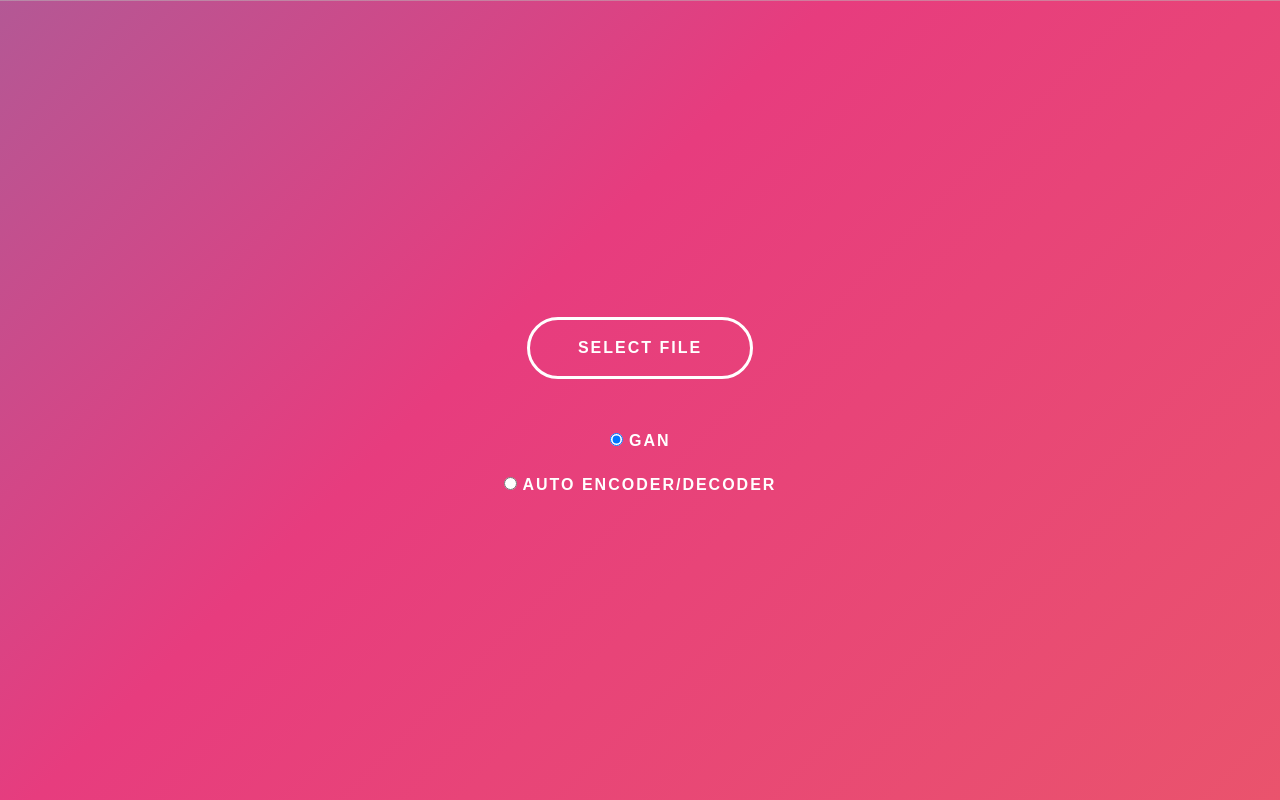
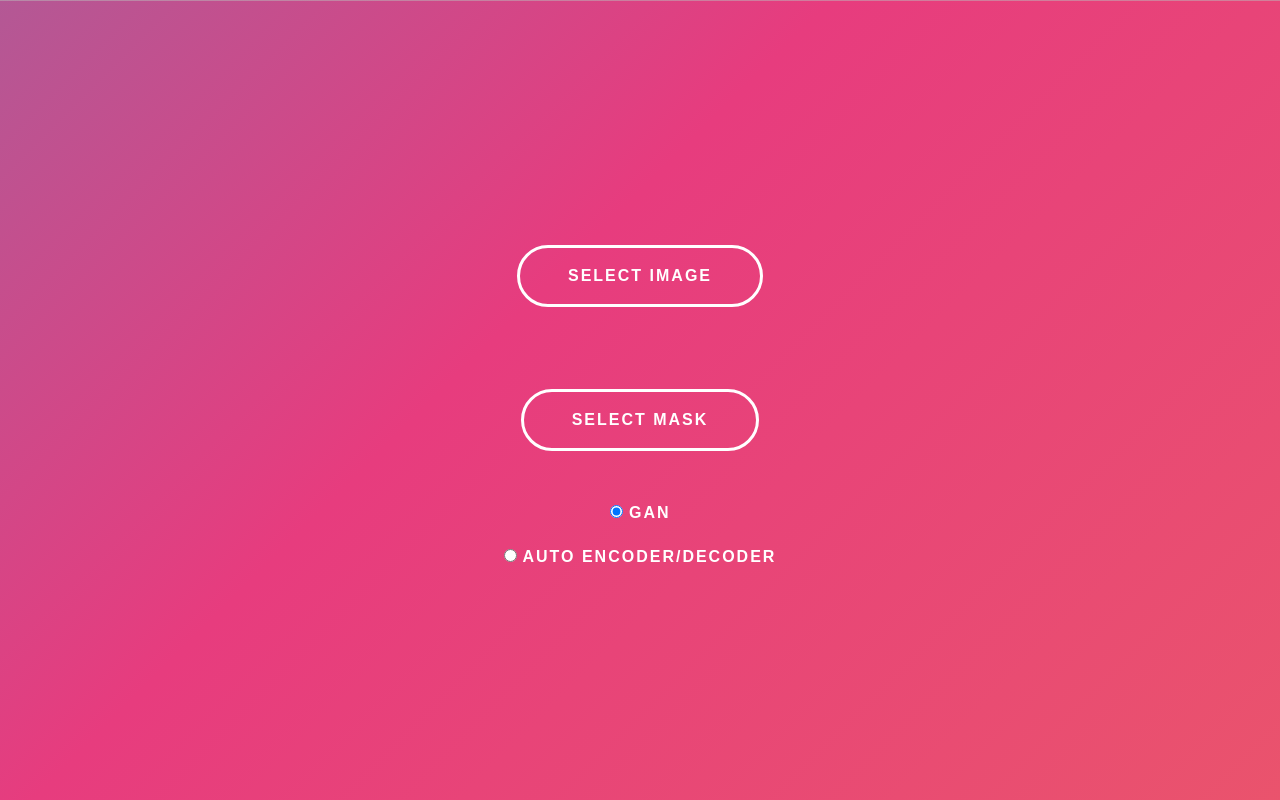
Before and after one commit to LeadingIndiaAI/Image-Inpainting, a Flask app: page /upload in a window 1280 px wide. Shown: the part 56-856 px from the top of the page. Run offline with Flask 2, Linux system fonts and the light colour scheme; some libraries are stand-ins or nearby versions.

Commit message:
Almost Done, added the view output page
Made a lot of CSS edits

```diff
--- a/app/static/css/style.css
+++ b/app/static/css/style.css
@@ -30,8 +30,11 @@ form {
   margin-bottom: 500px;
 } */
 
+.display-4 {
+  color: white;
+}
 
-#selector {
+#selector, #selector2 {
   margin-bottom: 50px;
 }
 
@@ -77,7 +80,7 @@ label:hover {
   transform: scale(1.1);
 }
 
-#selector {
+#selector, #selector2 {
   margin-top: 2rem;
   padding: 16px 48px;
   /* border: 3px solid #ffc872; */
--- a/app/static/js/run.js
+++ b/app/static/js/run.js
@@ -1,6 +1,9 @@
 function isFileImage(file) {
   return file && file['type'].split('/')[0] === 'image';
 }
+
+var check1 = false;
+var check2 = false;
 
 var loader = function(e) {
   let file = e.target.files;
@@ -25,11 +28,19 @@ var loader = function(e) {
     // output.innerHTML = show;
     output.classList.add("active");
 
+    check1 = true;
+    unhide();
     // document.getElementsByName("submit").hidden = false;
-    document.getElementById("submitBtn").hidden = false;
+    // document.getElementById("submitBtn").hidden = false;
   }
   else {
     alert('Please select an image.')
+    output.classList.remove("image");
+    output.classList.remove("active");
+    output.innerHTML = "Select Image";
+    // output.insertBefore(null, null);
+    check1 = false;
+    unhide();
   }
 };
 
@@ -37,6 +48,63 @@ var loader = function(e) {
 
 let fileInput = document.getElementById("file");
 fileInput.addEventListener("change",loader);
+
+
+
+var loader2 = function(e) {
+  let file2 = e.target.files;
+  let output2 = document.getElementById("selector2");
+  //console.log(file[0].type);
+  //console.log(file[0].type.split('/')[0]);
+  if (file2[0].type.split('/')[0] === 'image') {
+    //let show2 = "<span> Selected File : </span>" + file2[0].name;
+
+    let reader2 = new FileReader();
+    reader2.addEventListener("load", function(e) {
+      let data2 = e.target.result;
+      let image2 = document.createElement("img");
+      image2.src = data2;
+
+      output2.innerHTML = "";
+      output2.insertBefore(image2, null);
+      output2.classList.add("image");
+    });
+
+    reader2.readAsDataURL(file2[0]);
+    // output.innerHTML = show;
+    output2.classList.add("active");
+
+    // document.getElementsByName("submit").hidden = false;
+    // document.getElementById("submitBtn").hidden = false;
+    check2 = true;
+    unhide();
+  }
+  else {
+    alert('Please select an image.')
+    output2.classList.remove("image");
+    output2.classList.remove("active");
+    output2.innerHTML = "Select Mask";
+    // output2.insertBefore(null, null);
+    check2 = false;
+    unhide();
+  }
+};
+
+let fileInput2 = document.getElementById("mask");
+fileInput2.addEventListener("change",loader2);
+
+function unhide() {
+  if (check1 === true && check2 === true) {
+    document.getElementById("submitBtn").hidden = false;
+    console.log('TRUE');
+    // document.getElementById("submitBtn").style.visibility = 'visible';
+  }
+  else {
+    console.log('FALSE');
+    document.getElementById("submitBtn").hidden = true;
+    // document.getElementById("submitBtn").style.visibility = 'hidden';
+  }
+}
 
 $('#submitBtn').click(function() {
   // $("body").css("cursor", "wait");
--- a/app/templates/public/index.html
+++ b/app/templates/public/index.html
@@ -7,7 +7,7 @@ Image Inpainting
 {% block content %}
 <div class="container">
     <div id="headerz">
-        <h1 class="display-2 mt-5">Image Inpainting</h1>
+        <h1 class="display-2 mt-5 inline-block">Image Inpainting</h1>
         <a href="/upload"><button type="button" class="btn btn-outline-secondary float-right d-inline-block" id="gobtn">Go To
             App</button></a>
     </div>
--- a/app/templates/public/upload_image.html
+++ b/app/templates/public/upload_image.html
@@ -12,18 +12,27 @@ Upload Image
 <div class="container" id="uploadImgDiv">
     <!-- removed action below -->
     <form method="post" enctype="multipart/form-data">
+
+
         <input type="file" name="image" id="file" hidden />
-        <label for="file" id="selector">Select File</label>
+        <label for="file" id="selector">Select Image</label>
+
+
+        <input type="file" name="image" id="mask" hidden />
+        <label for="mask" id="selector2">Select Mask</label>
+
+
+
 
         <!-- <input type="submit" value="Upload Image" name="submit" > -->
         <!-- <input type="submit" name="submit" hidden/> -->
 
         <label class="radio inline" for="gan">
-            <input type="radio" id="gan" name="options" value="zero" checked>   GAN
+            <input type="radio" id="gan" name="options" value="zero" checked> GAN
         </label>
 
         <label class="radio inline" for="autoed">
-            <input type="radio" id="autoed" name="options" value="one">   Auto Encoder/Decoder
+            <input type="radio" id="autoed" name="options" value="one"> Auto Encoder/Decoder
         </label>
 
         <button type="submit" name="submit" id="submitBtn" hidden>Upload Image</button>
--- a/app/views.py
+++ b/app/views.py
@@ -8,7 +8,7 @@ import time
 
 # Create two constant. They direct to the app root folder and uploads folder
 APP_ROOT = os.path.dirname(os.path.abspath(__file__)) #to get the current working directory
-UPLOAD_FOLDER = os.path.join(APP_ROOT, 'uploads')
+UPLOAD_FOLDER = os.path.join(APP_ROOT, 'static/uploads')
 
 app.config['IMAGE_UPLOADS'] = UPLOAD_FOLDER
 
@@ -24,12 +24,31 @@ def index():
 
         if request.files:
 
-            image = request.files['image']
+            # if os.path.exists(UPLOAD_FOLDER+'/img/input.png'):
+            #     os.remove(UPLOAD_FOLDER+'/img/input.png')
+            # if os.path.exists(UPLOAD_FOLDER+'/mask/input_mask.png'):
+            #     os.remove(UPLOAD_FOLDER+'/mask/input_mask.png')
+
+            # image = request.files['image']
+            image = request.files.getlist('image')
 
             # print(image)
-            image.save(os.path.join(app.config['IMAGE_UPLOADS'], image.filename))
+            # print(image.filename)
+            zfilename = image[0].filename
+            zfilename_mask = image[1].filename
 
-            print('Image uploaded')
+            # print(image[0].filename)
+            # print(image[1].filename)
+            print()
+            print(zfilename_mask)
+            print()
+            # for single file
+            # image.save(os.path.join(app.config['IMAGE_UPLOADS'], image.filename))
+
+            image[0].save(os.path.join(app.config['IMAGE_UPLOADS'], 'img', zfilename))
+            image[1].save(os.path.join(app.config['IMAGE_UPLOADS'], 'mask', zfilename_mask))
+
+            #print('Image uploaded')
 
             option = request.form['options']
             print(option)
@@ -37,12 +56,18 @@ def index():
             #import script here for the GAN Module, do the processing and save it in a folder app/processed
             ##with the same filename + '_output'
             ##provide the image source to the next render_template where the image will be displayed
-            time.sleep(5)   #simulate processing
+            # time.sleep(5)   #simulate processing
             # return redirect('/view_output')
+            input_path = os.path.join(app.config['IMAGE_UPLOADS'], 'img', zfilename.replace('.',' '))  #input image path
+            output_path = os.path.join(app.config['IMAGE_UPLOADS'], 'mask', zfilename_mask.replace('.',' '))  #output image path
+            showoutput = True
+            #print(input_path)
+            #print(output_path)
+            time.sleep(2)
 
-            showoutput = True
-
-            return render_template('/public/view-output.html', option = option)
+            # url1 = "{{ url_for('static', filename='uploads/img/abc.png') }}"
+            return render_template('/public/view-output.html', option = option, zfilename = zfilename, zfilename_mask = zfilename_mask)
+            # return render_template('/public/view-output.html', option = option, zfilename = zfilename, zfilename_mask = zfilename_mask, check = check)
 
     return render_template('public/upload_image.html')
 
```
Also changed, not shown: other parts of app/static/css/style.css (+41 -5 lines), app/templates/public/view-output.html (+20 -8 lines), app/uploads/img/Screenshot 2020-07-30 at 12.41.41 PM.png (renamed from app/uploads/Screenshot 2020-07-30 at 12.41.41 PM.png), app/uploads/mask/mask_Screenshot 2020-07-30 at 12.41.41 PM.png (added).
